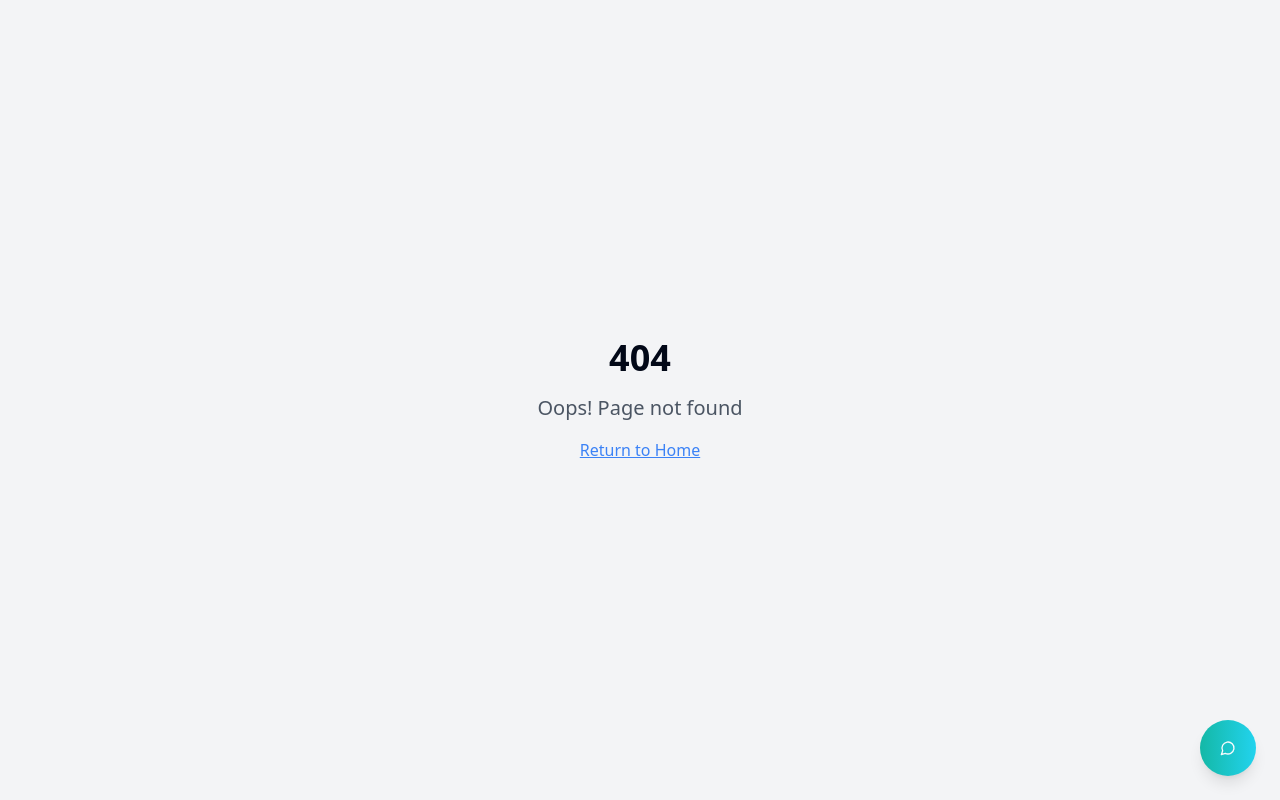
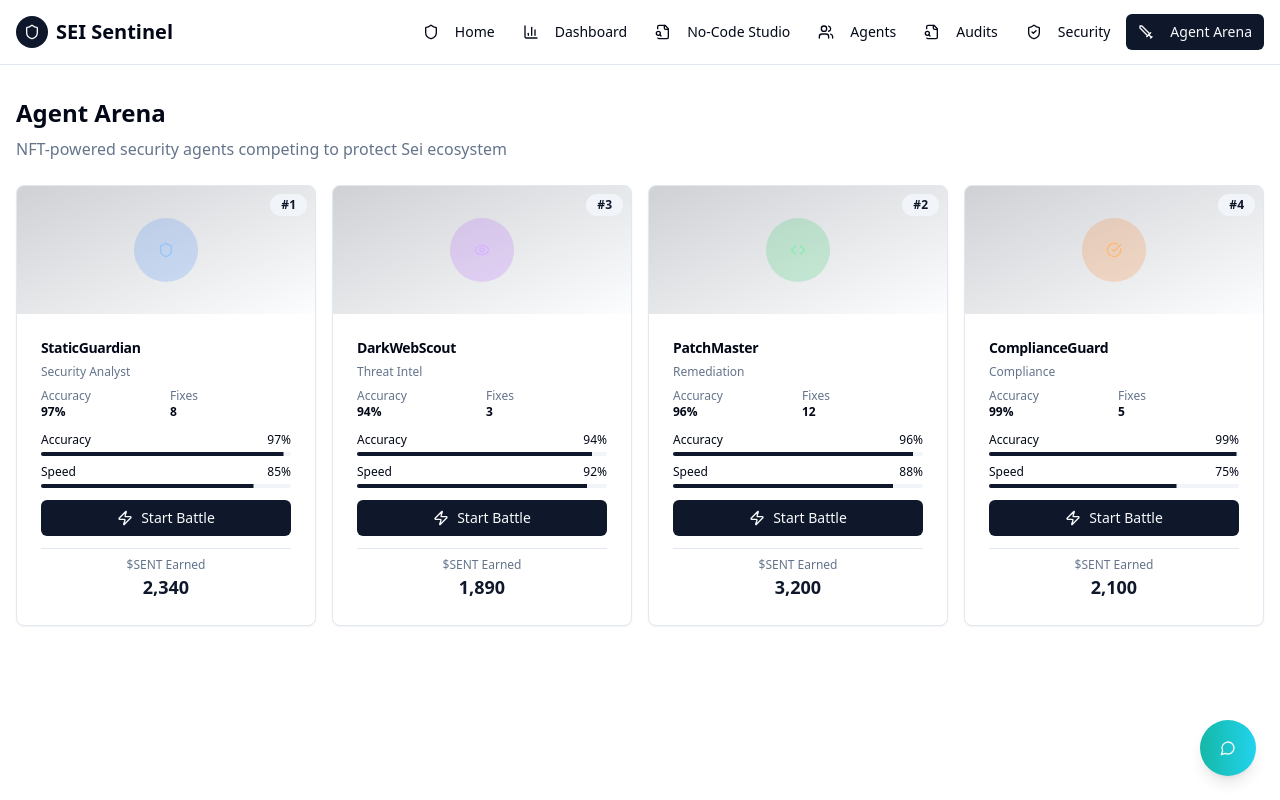
Before and after one commit to lucylow/sei-guardian-vigil, a React (Vite) app: page /agent-arena in a window 1280 px wide. Before the commit this address had no page. Built offline with nearby package versions, Linux system fonts and the light colour scheme.

Commit message:
Add Agent Arena tab
Add a new tab to the navigation menu for "Agent Arena" to the right of the "Security" tab.

```diff
--- a/src/App.tsx
+++ b/src/App.tsx
@@ -9,6 +9,7 @@ import Agents from "./pages/Agents";
 import Audits from "./pages/Audits";
 import Security from "./pages/Security";
 import NoCodeStudio from "./pages/NoCodeStudio";
+import AgentArena from "./pages/AgentArena";
 import NotFound from "./pages/NotFound";
 import { SentinelChatbot } from "@/components/SentinelChatbot";
 
@@ -28,6 +29,7 @@ const App = () => (
             <Route path="/audits" element={<Audits />} />
             <Route path="/security" element={<Security />} />
             <Route path="/no-code-studio" element={<NoCodeStudio />} />
+            <Route path="/agent-arena" element={<AgentArena />} />
             {/* ADD ALL CUSTOM ROUTES ABOVE THE CATCH-ALL "*" ROUTE */}
             <Route path="*" element={<NotFound />} />
           </Routes>
--- a/src/components/Navigation.tsx
+++ b/src/components/Navigation.tsx
@@ -1,6 +1,6 @@
 import { Link, useLocation } from "react-router-dom";
 import { Button } from "@/components/ui/button";
-import { Shield, BarChart3, Users, FileSearch, ShieldCheck } from "lucide-react";
+import { Shield, BarChart3, Users, FileSearch, ShieldCheck, Sword } from "lucide-react";
 import { cn } from "@/lib/utils";
 
 export function Navigation() {
@@ -13,6 +13,7 @@ export function Navigation() {
     { to: "/agents", label: "Agents", icon: Users },
     { to: "/audits", label: "Audits", icon: FileSearch },
     { to: "/security", label: "Security", icon: ShieldCheck },
+    { to: "/agent-arena", label: "Agent Arena", icon: Sword },
   ];
 
   return (
--- /dev/null
+++ b/src/pages/AgentArena.tsx
@@ -0,0 +1,13 @@
+import { Navigation } from "@/components/Navigation";
+import { AgentArena } from "@/components/AgentArena";
+
+export default function AgentArenaPage() {
+  return (
+    <div className="min-h-screen bg-background">
+      <Navigation />
+      <main className="container mx-auto px-4 py-8">
+        <AgentArena />
+      </main>
+    </div>
+  );
+}
```
